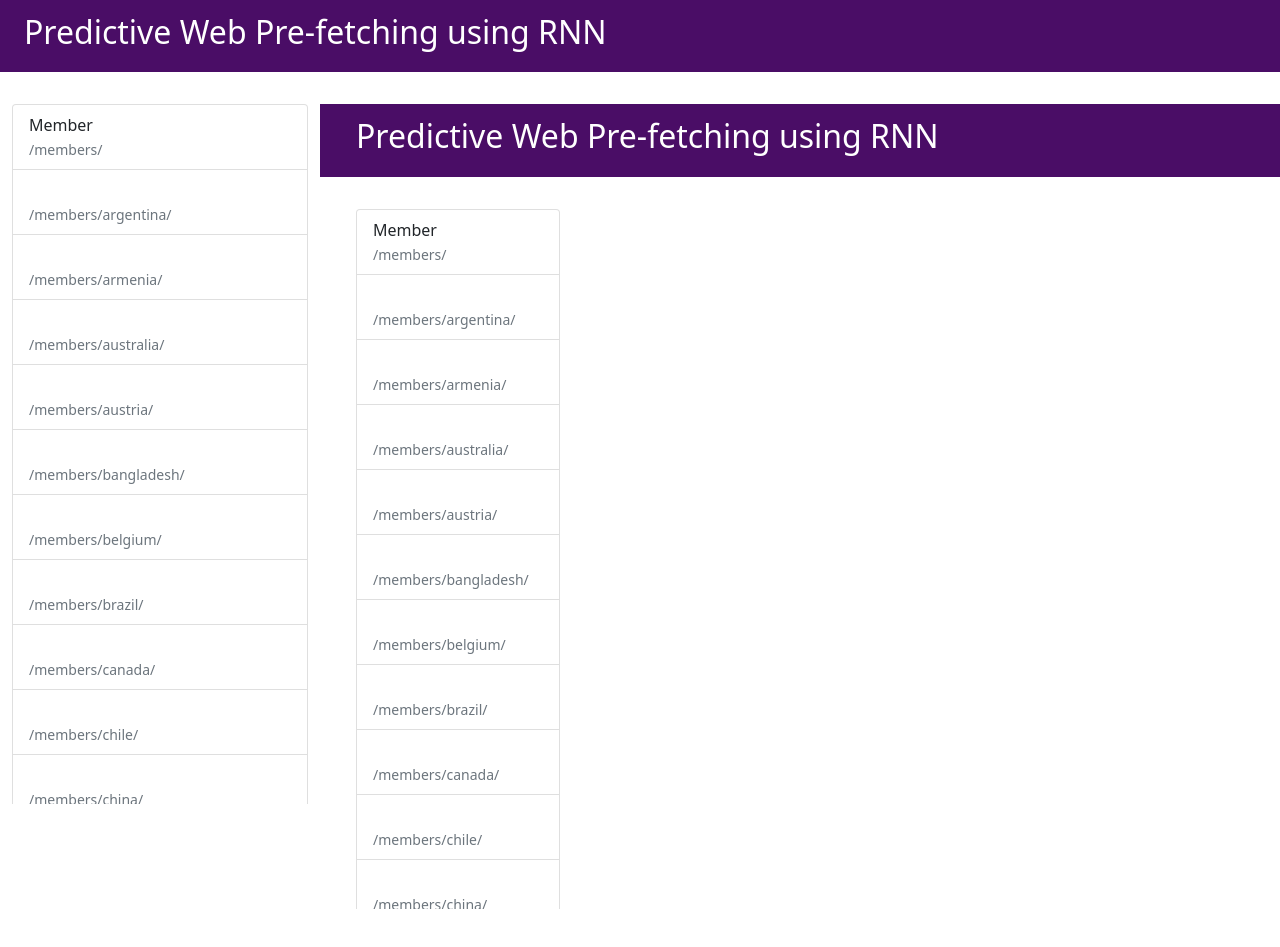
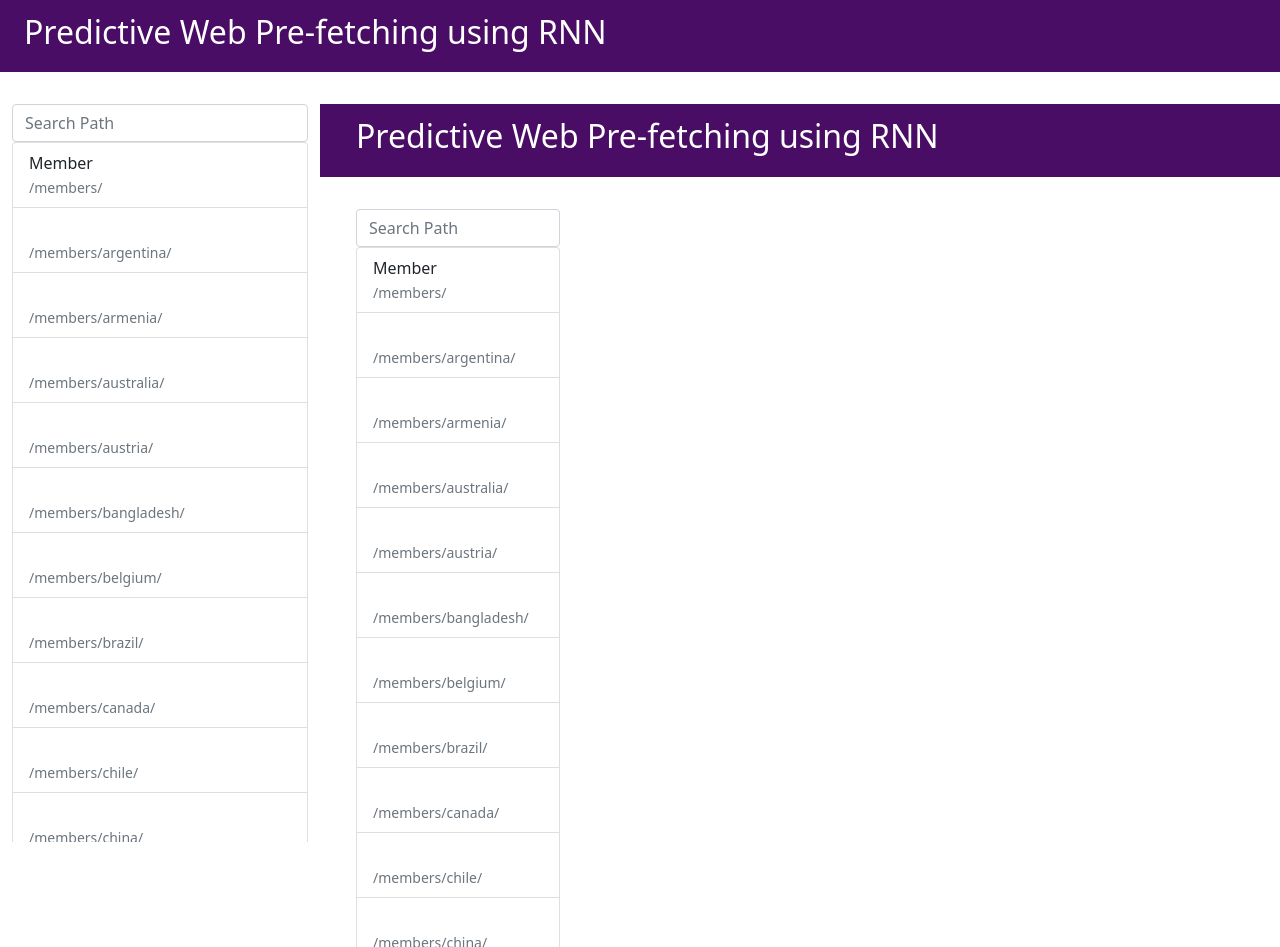
Before and after one commit to hengkysanjaya123/Predictive-Web-Prefetching-using-RNN-Angular, an Angular app: page / in a window 1280 px wide. Before the commit the page ends 909 px from the top, so only its background shows below. Built offline with nearby package versions, Linux system fonts and the light colour scheme.

Commit message:
Add search functionality for paths

```diff
--- a/src/app/home/home.component.html
+++ b/src/app/home/home.component.html
@@ -12,9 +12,11 @@
 
 <div class="container-fluid">
   <div class="row">
-    <div class="col-md-3 overflow-scroll" style="height: 700px">
+    <div class="col-md-3">
+      <input type="text" class="form-control" placeholder="Search Path" #searchBox (keyup)="search(searchBox.value)">
+      <div class="overflow-scroll" style="height: 700px">
         <div class="list-group">
-        <ng-container *ngFor="let p of paths">
+          <ng-container *ngFor="let p of filteredPaths">
             <a class="list-group-item list-group-item-action" [routerLink]="p.modifiedPath">
               {{p?.name}}
               <br>
@@ -23,6 +25,7 @@
           </ng-container>
         </div>
       </div>
+    </div>
     <div class="col-md-9">
       <router-outlet></router-outlet>
     </div>
--- a/src/app/home/home.component.ts
+++ b/src/app/home/home.component.ts
@@ -10,11 +10,23 @@ import { Path, PathService } from '../../services/path/path.service';
 export class HomeComponent implements OnInit {
 
   paths: Path[];
+  filteredPaths: Path[];
 
   constructor(private pathService: PathService) {
   }
 
   ngOnInit(): void {
     this.paths = this.pathService.getPaths();
+    this.filteredPaths = this.paths;
+  }
+
+  search(value: string): void {
+    value = value.trim();
+    value = value.toLowerCase();
+    if (value === '') {
+      this.filteredPaths = this.paths;
+    } else {
+      this.filteredPaths = this.paths.filter(p => p.name != null && p.name.toLowerCase().startsWith(value));
+    }
   }
 }
```
Lines whose indentation alone changed are shown as unchanged.
